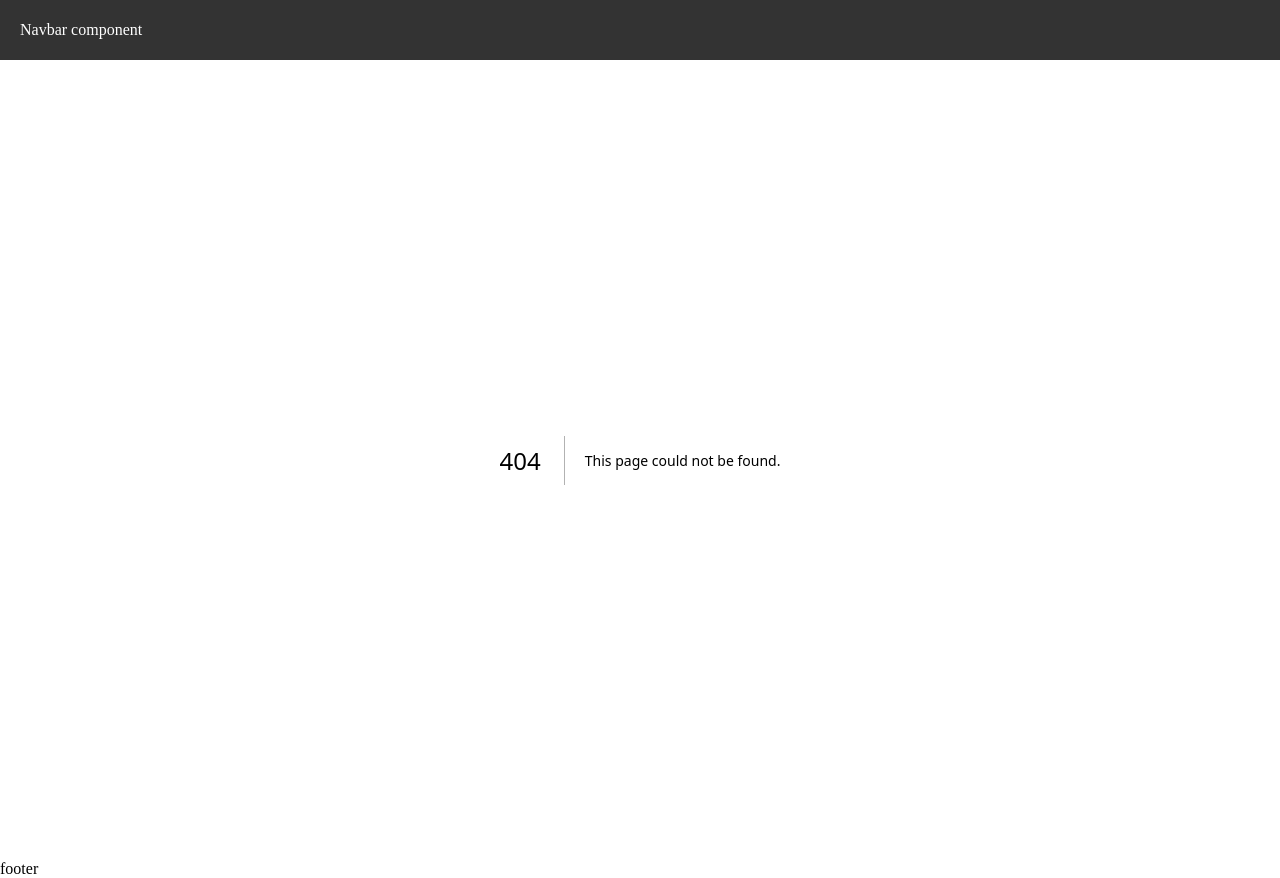
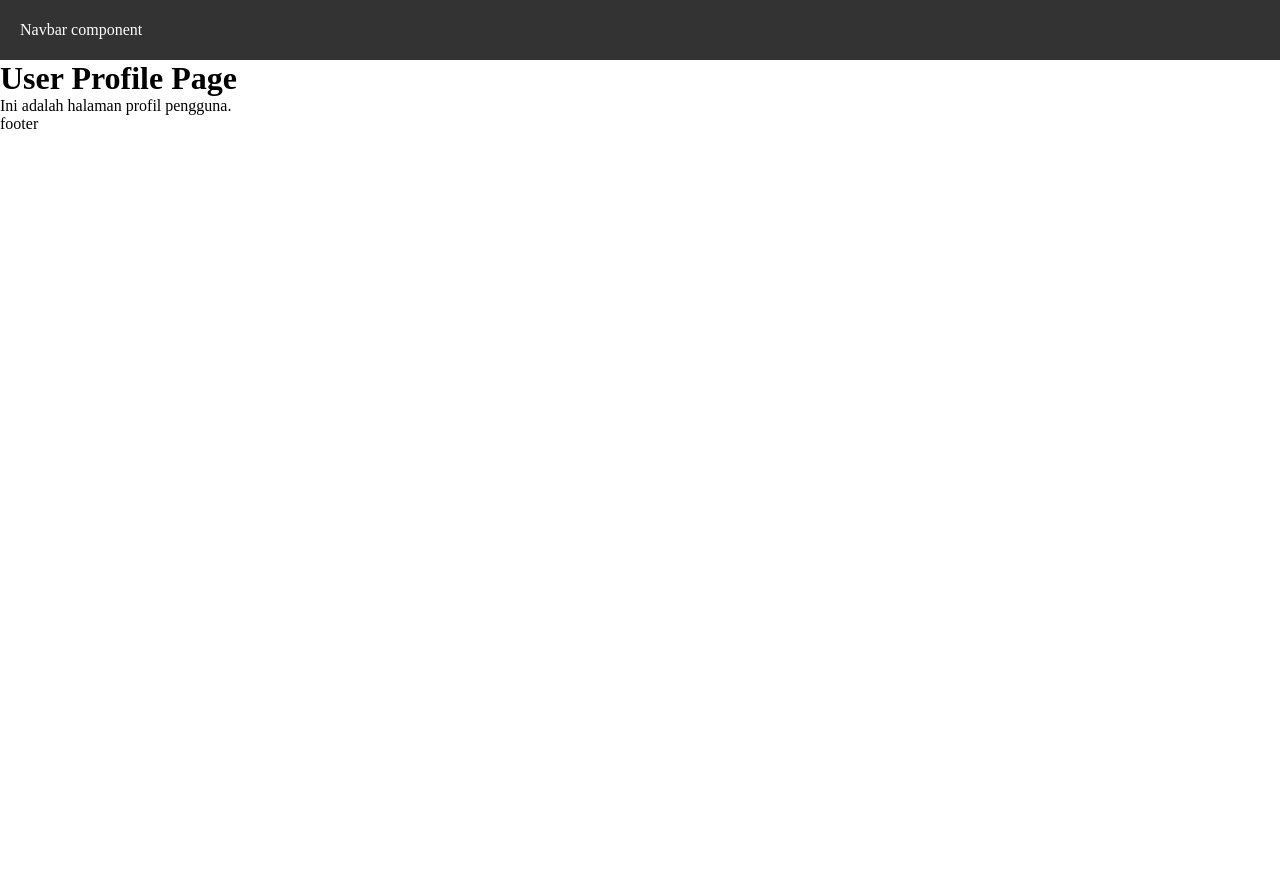
Before and after one commit to Anandarahmawati24/PBF-2026, a Next.js app in the folder Pertemuan_3/: page /profile in a window 1280 px wide. Before the commit this address had no page. After the commit the page ends 800 px from the top, so only its background shows below. Built offline with nearby package versions, Linux system fonts and the light colour scheme.

Commit message:
Tugas 1 Routing Jobsheet 3

```diff
--- a/Pertemuan_3/src/pages/profile/edit.tsx
+++ b/Pertemuan_3/src/pages/profile/edit.tsx
@@ -2,7 +2,7 @@ const ProfileEditPage = () => {
   return (
     <div>
       <h1>User Profile Edit Page</h1>
-      <p>Ini adalah halaman edit profil pengguna.</p>
+      <p>Ini adalah halaman edit profil pengguna</p>
     </div>
   );
 };
--- /dev/null
+++ b/Pertemuan_3/src/pages/profile/index.tsx
@@ -0,0 +1,10 @@
+const ProfilePage = () => {
+  return (
+    <div>
+      <h1>User Profile Page</h1>
+      <p>Ini adalah halaman profil pengguna.</p>
+    </div>
+  );
+};
+
+export default ProfilePage;
```
